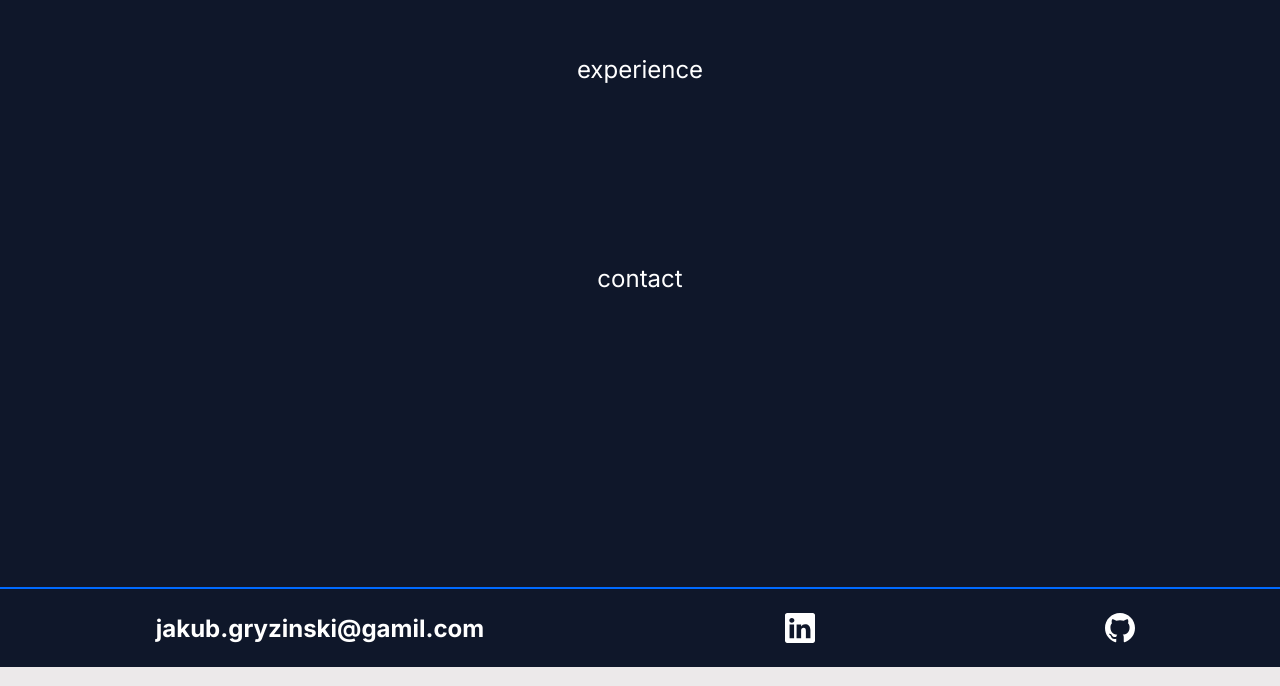
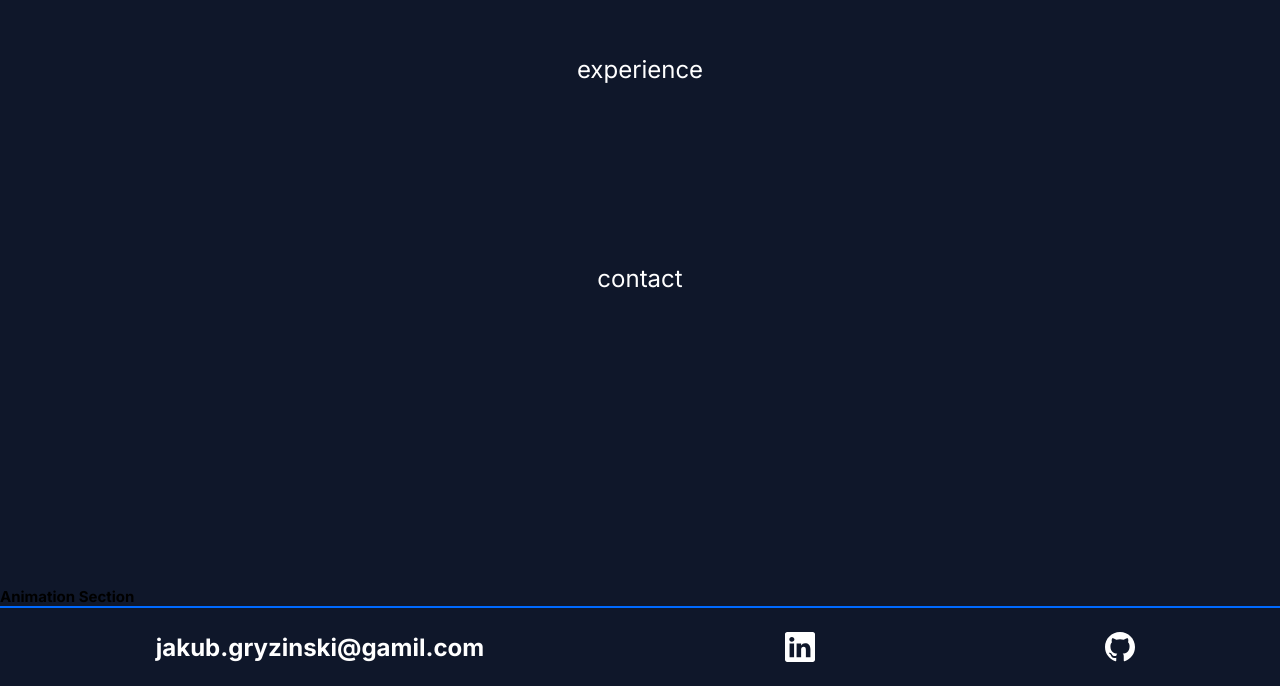
Before and after one commit to JayCodeGitHub/jaycode.pl, a Next.js app: page / in a window 1280 px wide. Shown: the part 1115-1801 px from the top of the page. Built offline with nearby package versions, Linux system fonts and the light colour scheme.

Commit message:
Created animation section

```diff
--- /dev/null
+++ b/src/components/animationSection/animationSection.styles.ts
@@ -0,0 +1,3 @@
+import styled from "styled-components";
+
+export const StyledWrapper = styled.section``
--- /dev/null
+++ b/src/components/animationSection/animationSection.tsx
@@ -0,0 +1,9 @@
+import { StyledWrapper } from "./animationSection.styles";
+
+export default function AnimationSection() {
+  return (
+    <StyledWrapper>
+      <h1>Animation Section</h1>
+    </StyledWrapper>
+  );
+}
--- a/src/pages/index.tsx
+++ b/src/pages/index.tsx
@@ -1,11 +1,13 @@
 import Hero from "@/components/hero/hero";
 import Tiles from "@/components/tiles/tiles";
+import AnimationSection from "@/components/animationSection/animationSection";
 
 export default function Home() {
   return (
     <main>
       <Hero />
       <Tiles />
+      <AnimationSection />
     </main>
   );
 }
```
